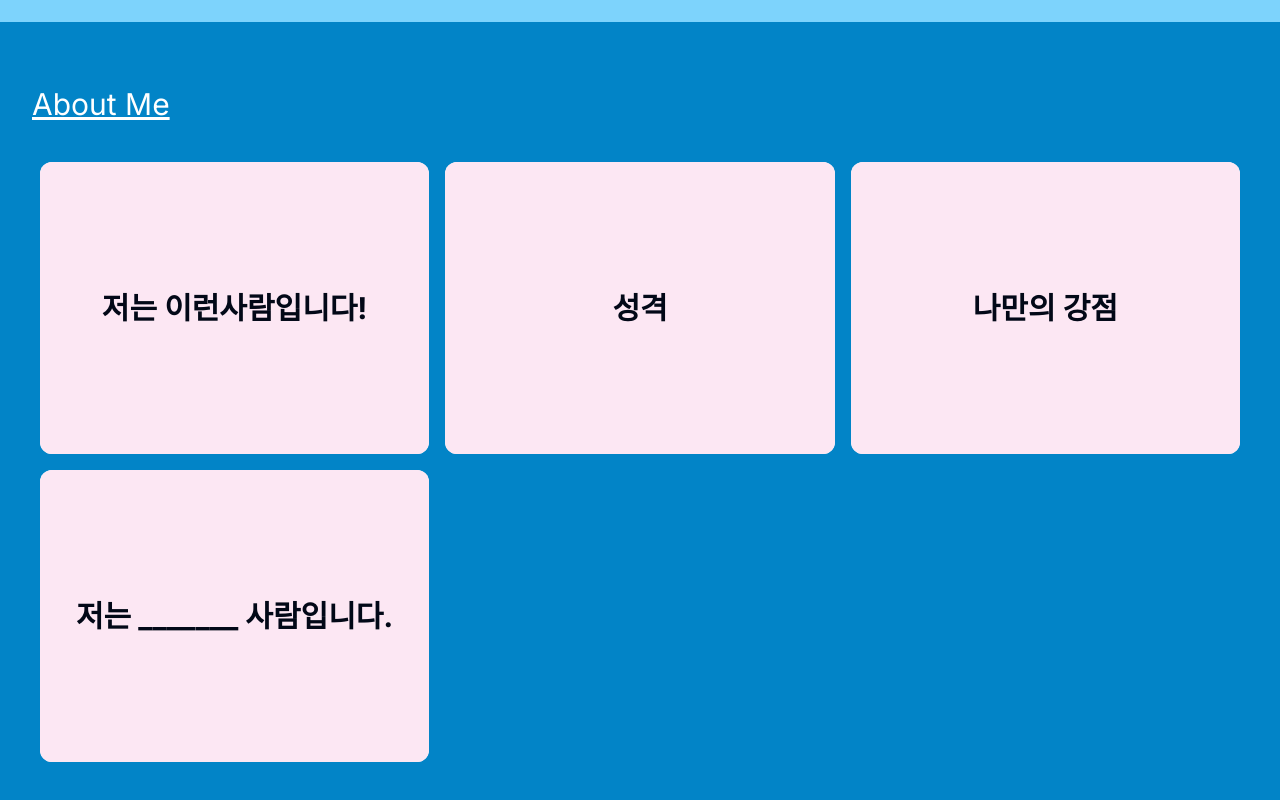
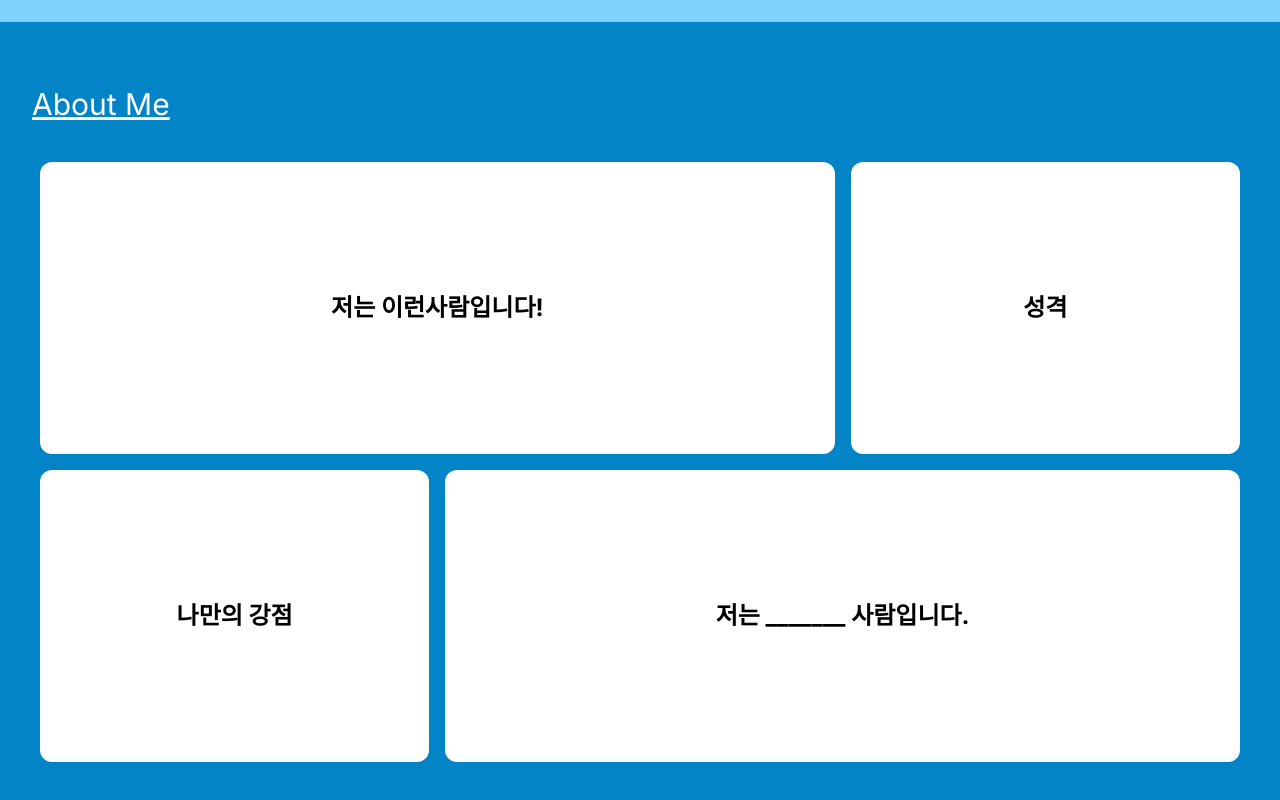
Before and after one commit to cyd5538/portfolio, a Next.js app: page / in a window 1280 px wide. Shown: the part 778-1578 px from the top of the page. Built offline with nearby package versions, Linux system fonts and the light colour scheme.

Commit message:
fix: aboutData에 bg prop 추가해서 색상

```diff
--- a/components/About/About.tsx
+++ b/components/About/About.tsx
@@ -17,4 +17,86 @@ const About = () => {
   )
 }
 
+const SkeletonOne = () => {
+  return (
+    <div>
+      <p className="font-bold text-4xl text-white">House in the woods</p>
+      <p className="font-normal text-base text-white"></p>
+      <p className="font-normal text-base my-4 max-w-lg text-neutral-200">
+        A serene and tranquil retreat, this house in the woods offers a peaceful
+        escape from the hustle and bustle of city life.
+      </p>
+    </div>
+  );
+};
+
+const SkeletonTwo = () => {
+  return (
+    <div>
+      <p className="font-bold text-4xl text-white">House above the clouds</p>
+      <p className="font-normal text-base text-white"></p>
+      <p className="font-normal text-base my-4 max-w-lg text-neutral-200">
+        Perched high above the world, this house offers breathtaking views and a
+        unique living experience. It&apos;s a place where the sky meets home,
+        and tranquility is a way of life.
+      </p>
+    </div>
+  );
+};
+const SkeletonThree = () => {
+  return (
+    <div>
+      <p className="font-bold text-4xl text-white">Greens all over</p>
+      <p className="font-normal text-base text-white"></p>
+      <p className="font-normal text-base my-4 max-w-lg text-neutral-200">
+        A house surrounded by greenery and nature&apos;s beauty. It&apos;s the
+        perfect place to relax, unwind, and enjoy life.
+      </p>
+    </div>
+  );
+};
+const SkeletonFour = () => {
+  return (
+    <div>
+      <p className="font-bold text-4xl text-white">Rivers are serene</p>
+      <p className="font-normal text-base text-white"></p>
+      <p className="font-normal text-base my-4 max-w-lg text-neutral-200">
+        A house by the river is a place of peace and tranquility. It&apos;s the
+        perfect place to relax, unwind, and enjoy life.
+      </p>
+    </div>
+  );
+};
+
+const cardss = [
+  {
+    id: 1,
+    content: <SkeletonOne />,
+    className: "md:col-span-2",
+    thumbnail:
+      "https://skillicons.dev/icons?i=nextjs",
+  },
+  {
+    id: 2,
+    content: <SkeletonTwo />,
+    className: "col-span-1",
+    thumbnail:
+      "https://skillicons.dev/icons?i=nextjs",
+  },
+  {
+    id: 3,
+    content: <SkeletonThree />,
+    className: "col-span-1",
+    thumbnail:
+      "https://skillicons.dev/icons?i=nextjs",
+  },
+  {
+    id: 4,
+    content: <SkeletonFour />,
+    className: "md:col-span-2",
+    thumbnail:
+      "https://skillicons.dev/icons?i=nextjs",
+  },
+];
+
 export default About
--- a/components/ui/layout-grid.tsx
+++ b/components/ui/layout-grid.tsx
@@ -9,6 +9,7 @@ type Card = {
   content: JSX.Element | React.ReactNode | string;
   className: string;
   thumbnail: string;
+  bg: string;
 };
 
 export const LayoutGrid = ({ cards }: { cards: Card[] }) => {
@@ -43,14 +44,14 @@ export const LayoutGrid = ({ cards }: { cards: Card[] }) => {
             layout
           >
             {selected?.id === card.id && <SelectedCard selected={selected} />}
-            <BlurImage card={card} />
+            <BlurImage card={card} selected={selected} />
           </motion.div>
         </div>
       ))}
       <motion.div
         onClick={handleOutsideClick}
         className={cn(
-          "fixed h-full w-full left-0 top-0 bg-black opacity-0 z-10",
+          "absolute h-full w-full left-0 top-0 bg-black opacity-0 z-10",
           selected?.id ? "pointer-events-auto" : "pointer-events-none"
         )}
         animate={{ opacity: selected?.id ? 0.3 : 0 }}
@@ -59,16 +60,18 @@ export const LayoutGrid = ({ cards }: { cards: Card[] }) => {
   );
 };
 
-const BlurImage = ({ card }: { card: Card }) => {
+const BlurImage = ({ card, selected }: { card: Card, selected: Card | null }) => {
   const [loaded, setLoaded] = useState(false);
+  console.log(card.bg)
   return (
     <div
     onLoad={() => setLoaded(true)}
-    className={cn(
-      "bg-pink-100 font-bold object-cover drop-shadow-lg shadow-lg object-top absolute inset-0 h-full w-full transition duration-200 sm:text-3xl text-sm flex justify-center items-center",
-      // loaded ? "blur-none" : "blur-md"
-    )}>
-      {card.thumbnail}
+      className={cn(
+        `object-cover object-top absolute inset-0 h-full w-full transition duration-200 text-black cursor-pointer  flex justify-center items-center`,
+        selected?.thumbnail !== card.thumbnail? "blur-none" : "blur-md",
+        card.bg
+      )}>
+      <p className="text-2xl font-bold">{card.thumbnail}</p>
     </div>
   );
 };
@@ -81,9 +84,9 @@ const SelectedCard = ({ selected }: { selected: Card | null }) => {
           opacity: 0,
         }}
         animate={{
-          opacity: 0.8,
+          opacity: 0.9,
         }}
-        className="absolute inset-0 h-full w-full bg-black opacity-80 z-10"
+        className="absolute inset-0 h-full w-full bg-black opacity-90 z-10"
       />
       <motion.div
         initial={{
--- a/lib/aboutData.tsx
+++ b/lib/aboutData.tsx
@@ -67,6 +67,7 @@ const cards = [
     className: "md:col-span-2",
     thumbnail:
       "저는 이런사람입니다!",
+    bg: "bg-gradient-to-r to-sky-500 from-white"
   },
   {
     id: 2,
@@ -74,6 +75,7 @@ const cards = [
     className: "col-span-1",
     thumbnail:
       "성격",
+    bg: "bg-gradient-to-r from-sky-500 to-white"
   },
   {
     id: 3,
@@ -81,6 +83,7 @@ const cards = [
     className: "col-span-1",
     thumbnail:
       "나만의 강점",
+    bg: "bg-gradient-to-r from-white to-sky-500"
   },
   {
     id: 4,
@@ -88,6 +91,7 @@ const cards = [
     className: "md:col-span-2",
     thumbnail:
       "저는 _______ 사람입니다.",
+    bg: "bg-gradient-to-r from-sky-500 to-white"
   },
 ];
 
```
